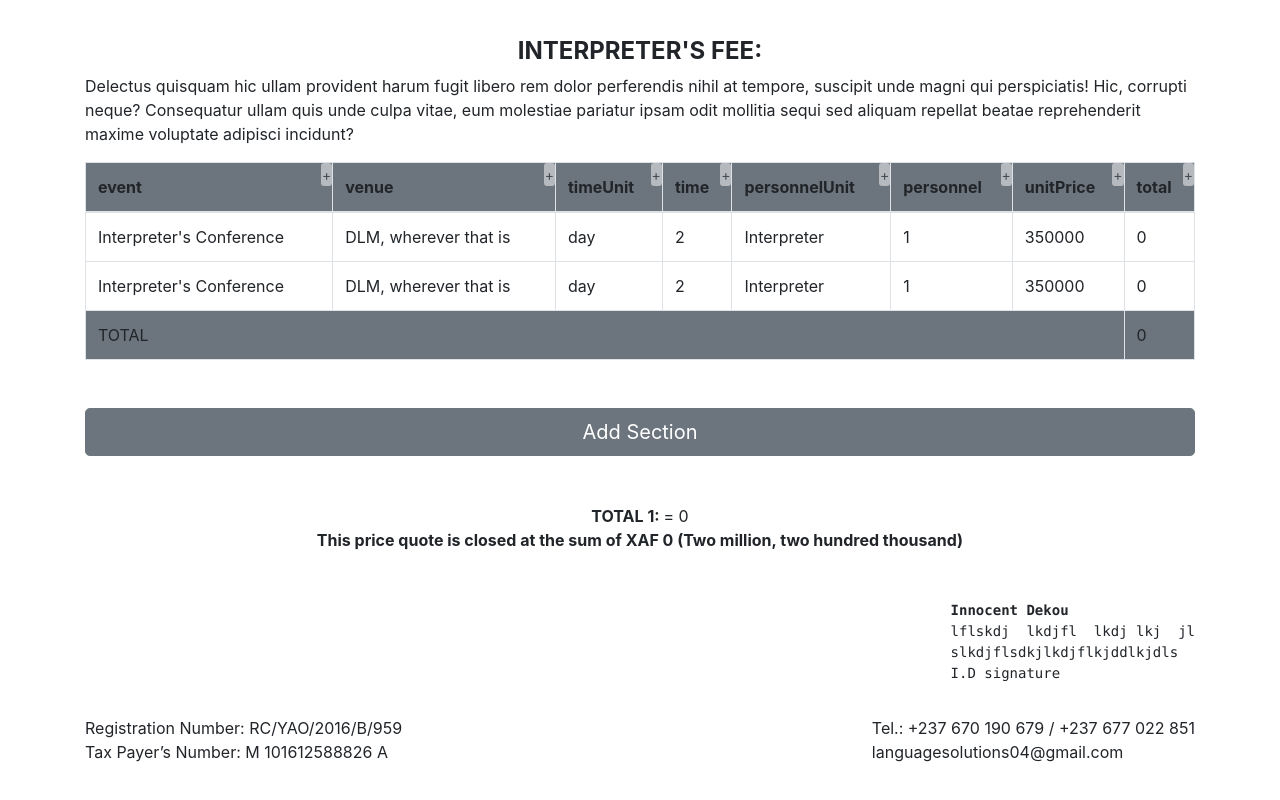
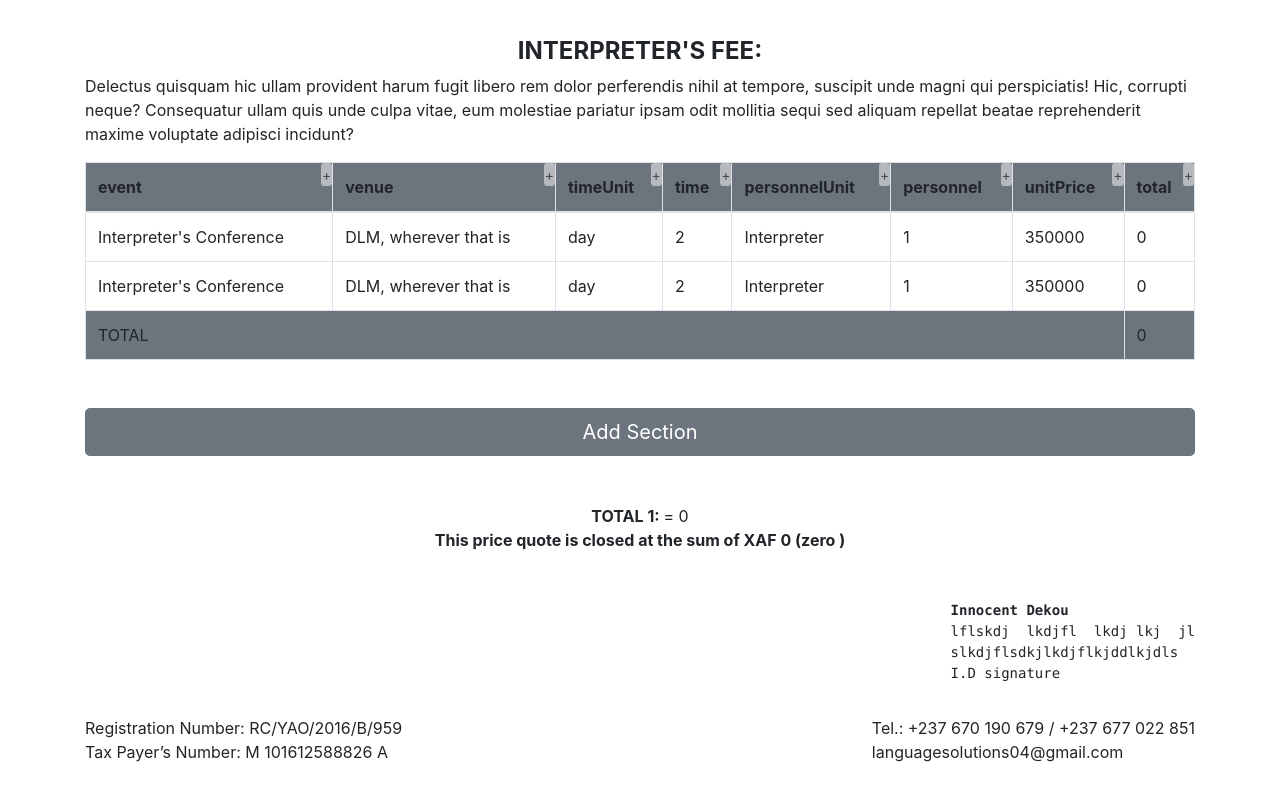
Before and after one commit to glennfaison/language-solutions, a React (Create React App) app: page / in a window 1280 px wide. Shown: the part 371-1171 px from the top of the page. Built offline with nearby package versions, Linux system fonts and the light colour scheme.

Commit message:
Added a utility for spelling figures out.

```diff
--- /dev/null
+++ b/src/entities/number-speller.js
@@ -0,0 +1,75 @@
+let global = {};
+global.digitsAndTeens = [
+  "zero", "one", "two", "three", "four", "five", "six", "seven", "eight", "nine",
+  "ten", "eleven", "twelve", "thirteen", "fourteen", "fifteen", "sixteen",
+  "seventeen", "eighteen", "nineteen", "twenty",
+];
+global.tens = [
+  "", "ten", "twenty", "thirty", "forty", "fifty", "sixty", "seventy",
+  "eighty", "ninety",
+];
+global.tenSquared = ["hundred"];
+global.logsOfAThousand = [
+  "", "thousand", "million", "billion", "trillion", "quadrillion", "quintillion",
+  "sexillion", "septillion", "octillion", "nonillion", "decillion", "undecillion",
+  "duodecillion",
+];
+
+
+function toInteger(float) {
+  return float - (float % 1);
+}
+
+function separateNumberIntoHundredsList(number) {
+  let hundredsList = [];
+  number = toInteger(number);
+  while(number > 0) {
+    hundredsList.push(toInteger(number % 1000));
+    number /= 1000;
+    number = toInteger(number);
+  }
+  if(hundredsList.length === 0) { hundredsList.push(0); }
+  return hundredsList.reverse();
+}
+
+function spellTwoDigits(number) {
+  number = toInteger(number);
+  if(number < 21) { return global.digitsAndTeens[number]; }
+
+  let zero = toInteger(number % 10);
+  let ten = toInteger(number / 10);
+  let spelling = global.tens[ten];
+  if(zero === 0) {return spelling;}
+  return spelling + " " + global.digitsAndTeens[zero];
+}
+
+function spellThreeDigits(number) {
+  number = toInteger(number);
+  if(number < 100) { return spellTwoDigits(number); }
+
+  let hundred = toInteger(number / 100);
+  let ten = toInteger(number % 10);
+
+  let spelling = global.digitsAndTeens[hundred] + " " + global.tenSquared;
+  if(ten === 0) {return spelling;}
+  return spelling + " and " + spellTwoDigits(ten);
+}
+
+export default function spellNumber(number) {
+  let hundredsList = separateNumberIntoHundredsList(number);
+  let logOneThousand = hundredsList.length - 1;
+  let separator = " ";
+
+  let spelling = spellThreeDigits(hundredsList[0])
+    + " " + global.logsOfAThousand[logOneThousand];
+  logOneThousand--;
+  for(let i = 1; i < hundredsList.length; i++) {
+    let tempSpelling = (hundredsList[i] === 0)?
+      "": separator
+      + spellThreeDigits(hundredsList[i]) + " "
+      + global.logsOfAThousand[logOneThousand];
+    logOneThousand--;
+    spelling += tempSpelling;
+  }
+  return spelling;
+};
--- a/src/ui-components/quote-form/quote-form.jsx
+++ b/src/ui-components/quote-form/quote-form.jsx
@@ -1,5 +1,6 @@
 import React from 'react';
 import QuoteSection from '../quote-section/quote-section';
+import spellNumber from '../../entities/number-speller';
 
 export default class QuoteForm extends React.Component {
   constructor(props) {
@@ -75,7 +76,7 @@ export default class QuoteForm extends React.Component {
         <span> = </span>
         <span> {this.state.quoteTotal} </span>
       </div>
-        <b>This price quote is closed at the sum of XAF <span>{this.state.quoteTotal}</span> (Two million, two hundred thousand)</b>
+        <b>This price quote is closed at the sum of XAF <span>{this.state.quoteTotal}</span> (<span>{spellNumber(this.state.quoteTotal)}</span>)</b>
       </div>
     );
   }
```
